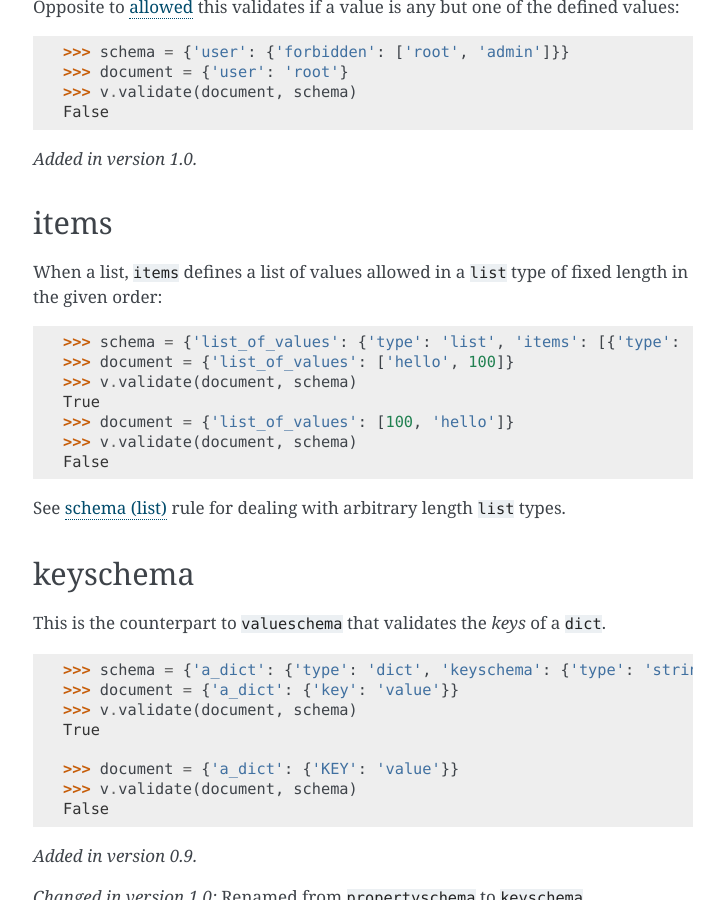
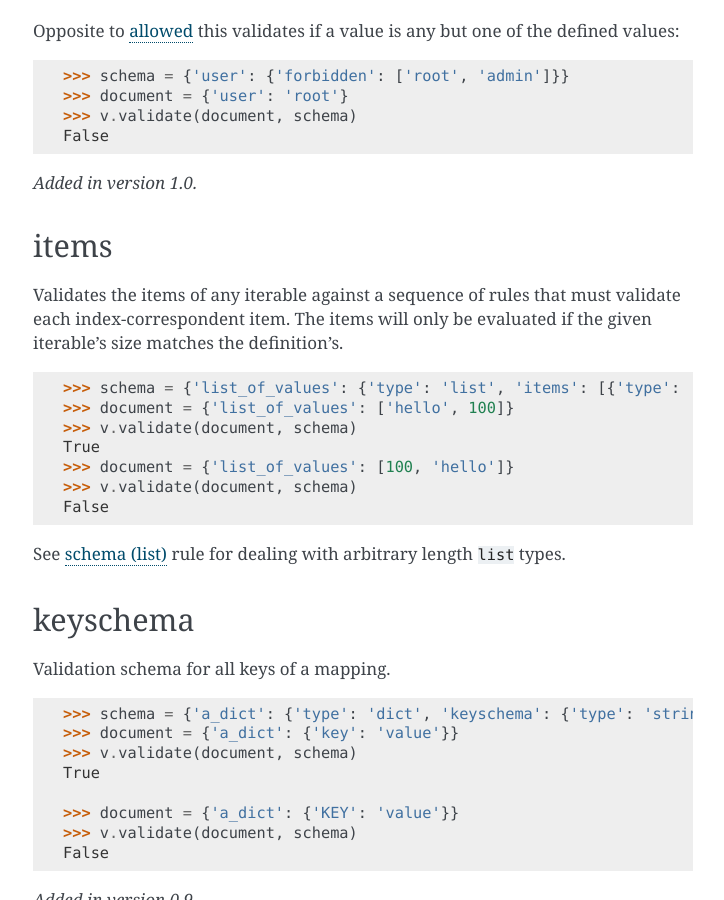
Before and after one commit to pyeve/cerberus, a Sphinx documentation site: the page built from docs/validation-rules.rst, in a window 1280 px wide and 900 px high, scrolled down 4454 px. Shown: the whole window, without its empty margins (387-1111 px from the left). Built offline with Sphinx 7.4.7, drawn with Linux system fonts in a browser that asks for light colours; comment, search, counter and statistics services are not loaded; some of the changed text lies outside the part shown.

Commit message:
Some doc updates

```diff
--- a/docs/validation-rules.rst
+++ b/docs/validation-rules.rst
@@ -49,14 +49,12 @@
 
 allof
 -----
-
 Validates if *all* of the provided constraints validates the field. See `\*of-rules`_ for details.
 
 .. versionadded:: 0.9
 
 anyof
 -----
-
 Validates if *any* of the provided constraints validates the field. See `\*of-rules`_ for details.
 
 .. versionadded:: 0.9
@@ -151,7 +150,8 @@
 empty
 -----
 Only applies to string fields. If ``False`` validation will fail if the value
-is empty. Defaults to ``True``.
+is empty. Setting it to ``True`` manually is pointless as it behaves like
+omitting the rule at all.
 
 .. doctest::
 
@@ -236,8 +236,9 @@
 
 items
 -----
-When a list, ``items`` defines a list of values allowed in a ``list`` type of
-fixed length in the given order:
+Validates the items of any iterable against a sequence of rules that must
+validate each index-correspondent item. The items will only be evaluated if
+the given iterable's size matches the definition's.
 
 .. doctest::
 
@@ -255,8 +256,7 @@
 
 keyschema
 ---------
-This is the counterpart to ``valueschema`` that validates the `keys` of a
-``dict``.
+Validation schema for all keys of a :term:`mapping`.
 
 .. doctest::
 
@@ -690,8 +690,7 @@
 
 valueschema
 -----------
-Validation schema for all values of a ``dict``. The ``dict`` can have arbitrary
-keys, the values for all of which must validate with given schema:
+Validation schema for all values of a :term:`mapping`.
 
 .. doctest::
 
```
Also changed, not shown: other parts of docs/validation-rules.rst (+2 -1 lines), 1 other file.
